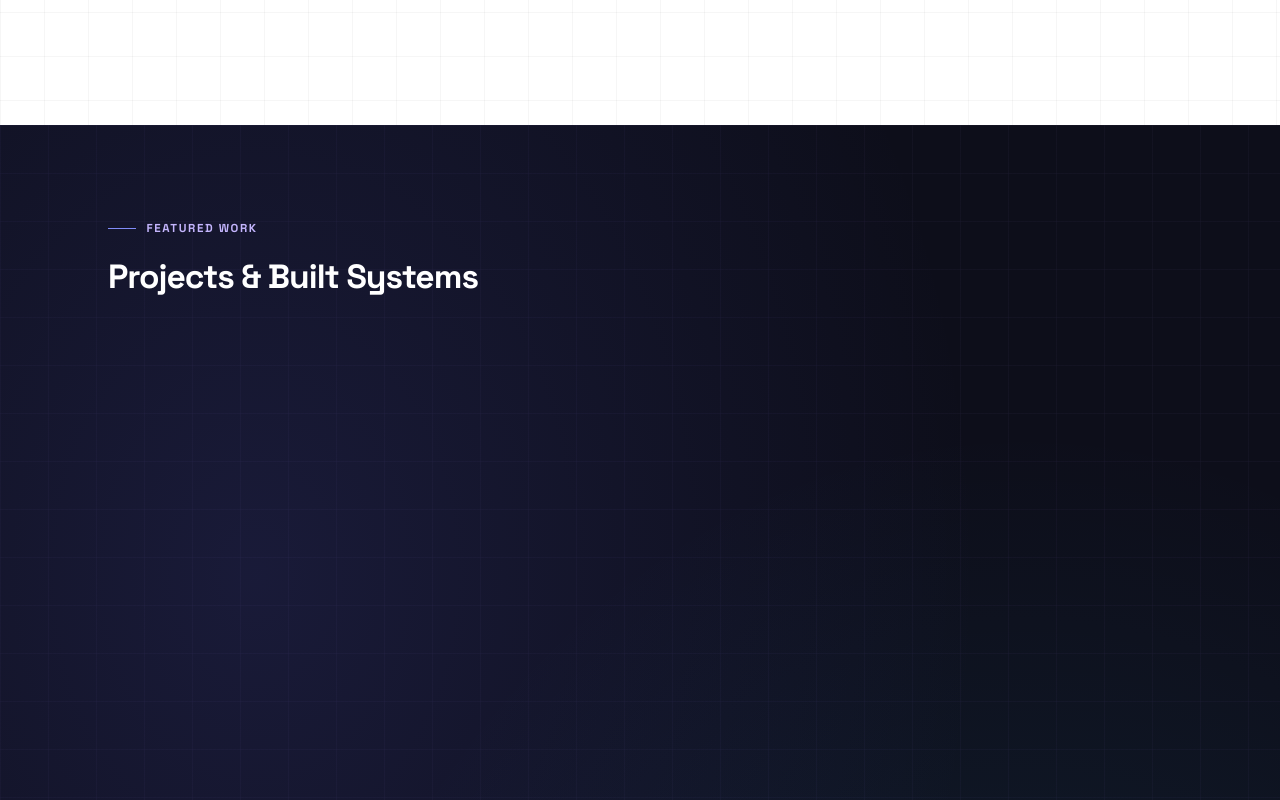
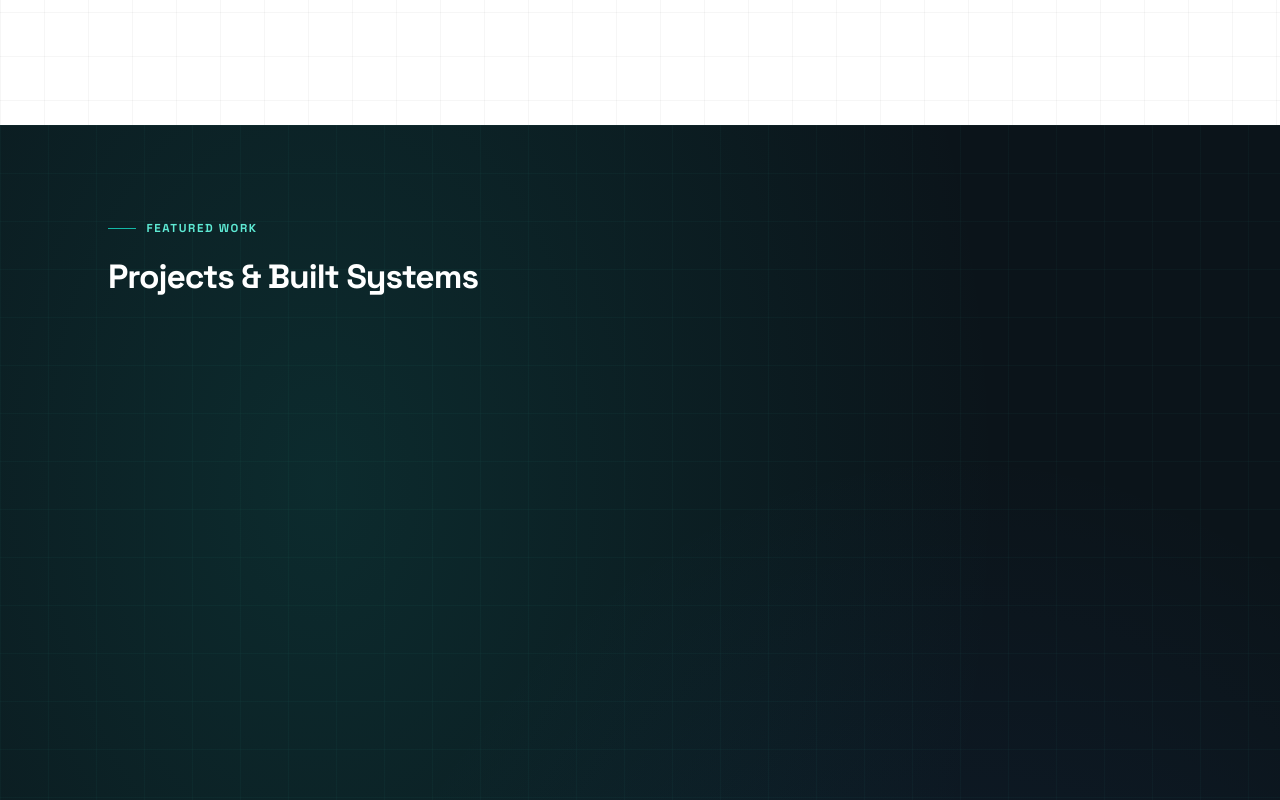
Before and after one commit to fazil-firoz/Modern-portfolio, a React (Vite) app: page / in a window 1280 px wide. Shown: the part 2980-3780 px from the top of the page. Built offline with nearby package versions, Linux system fonts and the light colour scheme.

Commit message:
style: update Projects section background to Deep Cyber Teal & Obsidian Emerald theme (#0b141a)

```diff
--- a/src/index.css
+++ b/src/index.css
@@ -945,28 +945,28 @@ html, body, #root {
 }
 
 /* ═══════════════════════════════════════════════════════
-   SECTION 5 — PROJECTS  (Deep Indigo Midnight & Cyber Aurora)
+   SECTION 5 — PROJECTS  (Deep Cyber Teal & Obsidian Emerald)
 ═══════════════════════════════════════════════════════ */
 .section-projects {
   position: relative;
   min-height: 100vh;
   width: 100%;
   background:
-    radial-gradient(ellipse at 20% 25%, rgba(99, 102, 241, 0.14) 0%, transparent 50%),
-    radial-gradient(ellipse at 80% 75%, rgba(56, 189, 248, 0.12) 0%, transparent 55%),
-    #0d0e1a;
+    radial-gradient(ellipse at 25% 20%, rgba(20, 184, 166, 0.14) 0%, transparent 50%),
+    radial-gradient(ellipse at 75% 80%, rgba(59, 130, 246, 0.12) 0%, transparent 55%),
+    #0b141a;
   color: #f8fafc;
   padding: 6rem 0 8rem;
   overflow: hidden;
 }
 
-/* Fine Aurora Grid Texture */
+/* Fine Cyber Grid Texture */
 .section-projects::before {
   content: '';
   position: absolute; inset: 0;
   background-image:
-    linear-gradient(rgba(167, 139, 250, 0.035) 1px, transparent 1px),
-    linear-gradient(90deg, rgba(167, 139, 250, 0.035) 1px, transparent 1px);
+    linear-gradient(rgba(45, 212, 191, 0.035) 1px, transparent 1px),
+    linear-gradient(90deg, rgba(45, 212, 191, 0.035) 1px, transparent 1px);
   background-size: 48px 48px;
   pointer-events: none; z-index: 0;
 }
@@ -990,14 +990,14 @@ html, body, #root {
   font-weight: 700;
   letter-spacing: 0.14em;
   text-transform: uppercase;
-  color: #c4b5fd;
+  color: #5eead4;
 }
 
 .proj-tag-line {
   display: block;
   width: 28px;
   height: 1.5px;
-  background: #818cf8;
+  background: #14b8a6;
   flex-shrink: 0;
 }
 
```
